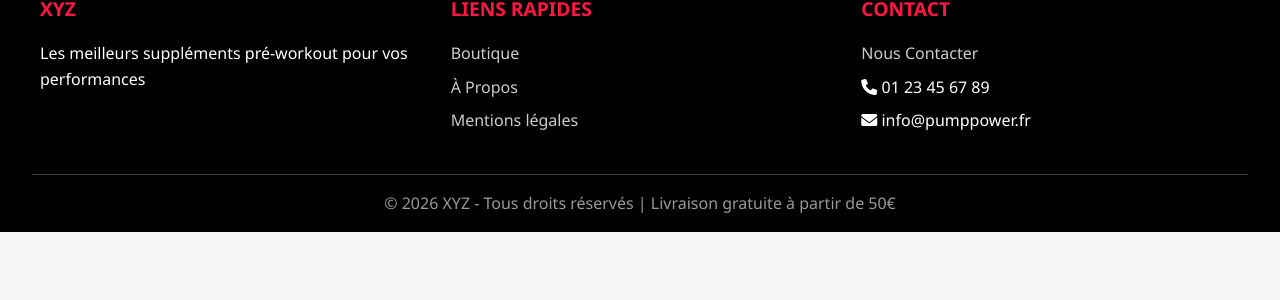
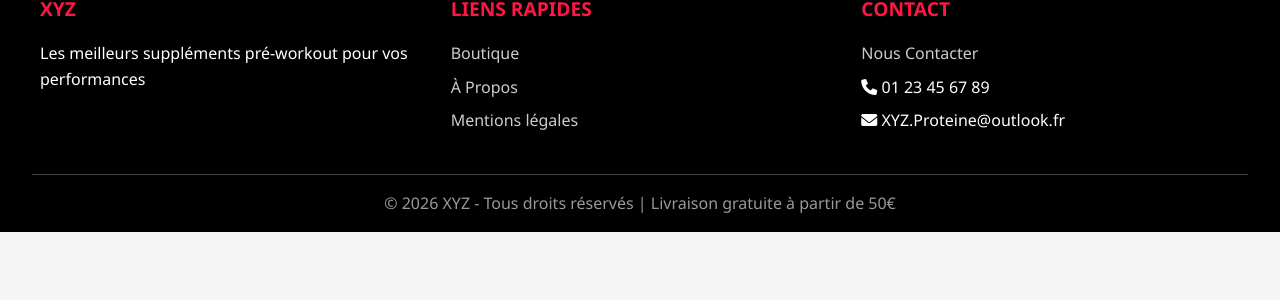
Before and after one commit to Nathan355/projet-momo-nt, a PHP site: page /traitement.php in a window 1280 px wide. Shown: the part 453-753 px from the top of the page. Run offline with PHP 8.4, Linux system fonts and the light colour scheme.

Commit message:
Update contact email in traitement.php

```diff
--- a/traitement.php
+++ b/traitement.php
@@ -91,7 +91,7 @@
                 <ul>
                     <li><a href="contact.php">Nous Contacter</a></li>
                     <li><i class="fas fa-phone"></i> 01 23 45 67 89</li>
-                    <li><i class="fas fa-envelope"></i> info@pumppower.fr</li>
+                    <li><i class="fas fa-envelope"></i> XYZ.Proteine@outlook.fr</li>
                 </ul>
             </div>
         </div>
```
